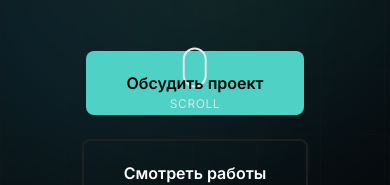
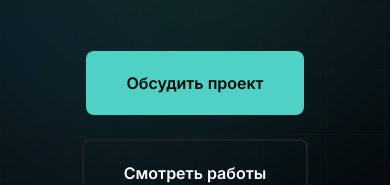
Before and after one commit to danilkosov07-afk/Lendoo, a Next.js app: page / in a window 390 px wide. Shown: the part 506-691 px from the top of the page. Built offline with nearby package versions, Linux system fonts and the light colour scheme.

Commit message:
fix: hide scroll indicator on mobile to make buttons visible

```diff
--- a/components/Hero.tsx
+++ b/components/Hero.tsx
@@ -142,12 +142,12 @@
           </motion.div>
         </motion.div>
 
-        {/* Индикатор скролла с улучшенной анимацией */}
+        {/* Индикатор скролла с улучшенной анимацией (скрыт на мобильных) */}
         <motion.div
           initial={{ opacity: 0 }}
           animate={{ opacity: 1 }}
           transition={{ delay: 1.5, duration: 0.6 }}
-          className="absolute bottom-20 left-1/2 transform -translate-x-1/2"
+          className="hidden md:block absolute bottom-20 left-1/2 transform -translate-x-1/2"
         >
           <motion.div
             animate={{
```
